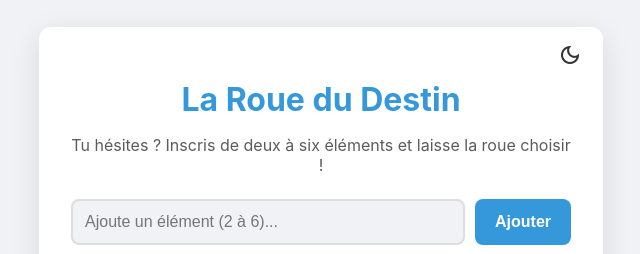
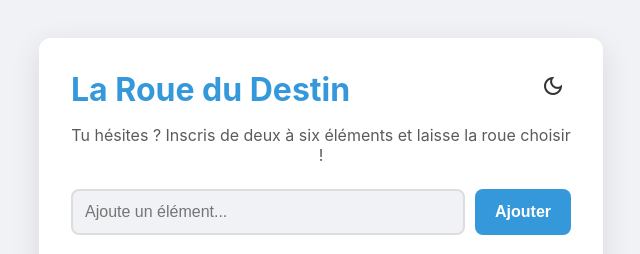
Before and after one commit to TrueRaziel21/rouedestin, a plain HTML site: page index.html in a window 1280 px wide. Shown: the top 254 px of the page, without its empty margins (319-959 px from the left). Drawn offline with Linux system fonts and the light colour scheme.

Commit message:
Update index.html

```diff
--- a/index.html
+++ b/index.html
@@ -12,10 +12,8 @@
 
     <style>
         :root {
-            /* Correction : Unification sur le bleu */
             --primary-color: #3498db;
             --primary-color-dark: #2980b9;
-
             --bg-color: #f0f2f5;
             --text-color: #333;
             --container-bg: white;
@@ -27,9 +25,8 @@
         }
 
         [data-theme="dark"] {
-            --primary-color: #3498db; /* Le bleu reste le même en thème sombre pour l'unité */
+            --primary-color: #3498db;
             --primary-color-dark: #2980b9;
-
             --bg-color: #121212;
             --text-color: #e0e0e0;
             --container-bg: #1e1e1e;
@@ -65,10 +62,16 @@
             transition: background-color 0.3s;
         }
 
+        /* Correction : Conteneur pour aligner le titre et le bouton */
+        .header-container {
+            display: flex;
+            justify-content: space-between;
+            align-items: center;
+            margin-bottom: 0.5rem;
+        }
+
+        /* Correction : Le bouton n'est plus en position absolue */
         #theme-toggle {
-            position: absolute;
-            top: 15px;
-            right: 15px;
             background: none;
             border: none;
             cursor: pointer;
@@ -79,7 +82,8 @@
 
         h1 {
             color: var(--primary-color);
-            margin-bottom: 0.5rem;
+            margin: 0; /* Correction : La marge est maintenant sur le conteneur */
+            text-align: left;
         }
 
         .intro-text {
@@ -115,7 +119,6 @@
             justify-content: space-between; align-items: center;
         }
 
-        /* Correction : Style pour la nouvelle icône de suppression */
         .remove-btn {
             background: none;
             border: none;
@@ -164,15 +167,17 @@
 <body>
 
     <div class="container">
-        <button id="theme-toggle" title="Changer de thème">
-            <span class="material-icons-outlined"></span>
-        </button>
+        <div class="header-container">
+            <h1>La Roue du Destin</h1>
+            <button id="theme-toggle" title="Changer de thème">
+                <span class="material-icons-outlined"></span>
+            </button>
+        </div>
 
-        <h1>La Roue du Destin</h1>
         <p class="intro-text">Tu hésites ? Inscris de deux à six éléments et laisse la roue choisir !</p>
 
         <div class="input-area">
-            <input type="text" id="element-input" placeholder="Ajoute un élément (2 à 6)..." maxlength="30">
+            <input type="text" id="element-input" placeholder="Ajoute un élément..." maxlength="30">
             <button id="add-btn">Ajouter</button>
         </div>
 
@@ -264,7 +269,6 @@
                 const removeBtn = document.createElement('button');
                 removeBtn.className = 'remove-btn';
                 removeBtn.title = "Supprimer l'élément";
-                // Correction : Utilisation d'une icône Material à la place du texte
                 removeBtn.innerHTML = `<span class="material-icons-outlined">close</span>`;
                 removeBtn.onclick = () => removeElement(index);
                 li.appendChild(removeBtn);
```
